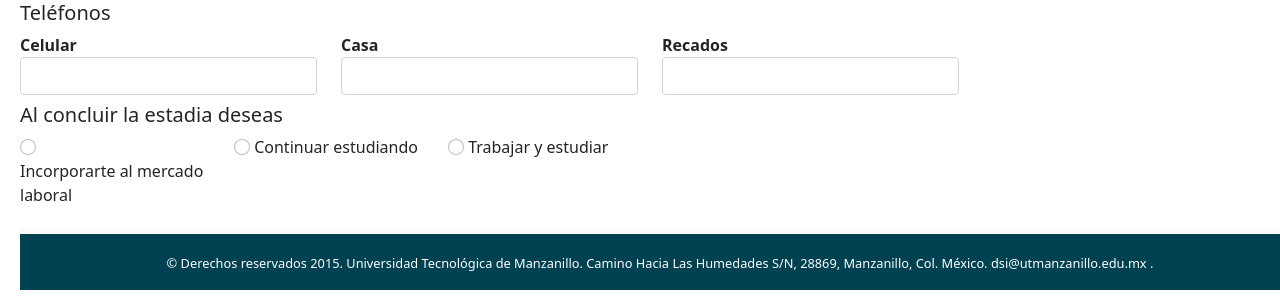
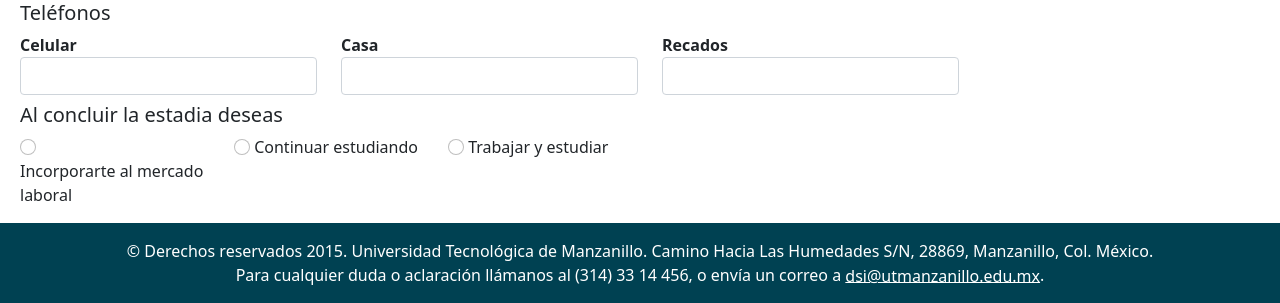
Before and after one commit to WilliamRVazquez/hectorSiiutem, a PHP site: page /estadias.php in a window 1280 px wide. Shown: the part 531-834 px from the top of the page. Run offline with PHP 8.4, Linux system fonts and the light colour scheme.

Commit message:
Se arregló el footer

```diff
--- a/estadias.php
+++ b/estadias.php
@@ -1,7 +1,6 @@
 <?php include("resources/views/header.php")?>
 
 <div  class="my-5" style="margin-left: 20px;">
-    <div>
         <div>
             <h3>
                 Datos antes de las estadias
--- a/resources/views/footer.php
+++ b/resources/views/footer.php
@@ -1,15 +1,27 @@
- <footer class="bg-light text-center text-lg-start" style="position: absolute; bottom: 0; width: 100%; height: 40px; bottom: 0em;  clear: both; padding-top: 0.3em;">
+<footer class="py-3 text-white text-lg-start" style="background-color: #004152; position:absolute; bottom: 0; width: 100%;">
    <!-- Copyright -->
+   <div class="container">
+      <nav class="row ">
+         <span class="col text-center text-reset">
+         © Derechos reservados 2015. Universidad Tecnológica de Manzanillo. Camino Hacia Las Humedades S/N, 28869, Manzanillo, Col. México.
+         </span>
+      </nav>
+      <nav class="row">
+         <span class="col text-center text-reset">
+         Para cualquier duda o aclaración llámanos al (314) 33 14 456, o envía un correo a <a class="text-dark" href="mailto:dsi@utmanzanillo.edu.mx" style="color: white !important; font-size: 0.8me;  padding-top: 0.3em;">dsi@utmanzanillo.edu.mx</a>.
+         </span>
+      </nav>
+   </div>
+
+   <!--
    <div class="text-center p-3"  style="background: #004152;">
       <span style="color: white !important; font-size: 0.8em;  padding-top: 0.3em;">
       © Derechos reservados 2015. Universidad Tecnológica de Manzanillo. Camino Hacia Las Humedades S/N, 28869, Manzanillo, Col. México.
       </span>
       <span style="color: white !important; font-size: 0.8em;  padding-top: 0.3em;>
-       Para cualquier duda o aclaración llámanos al (314) 33 14 456, o envía un correo a
-       <a class="text-dark" href="mailto:dsi@utmanzanillo.edu.mx" style="color: white !important; font-size: 0.8me;  padding-top: 0.3em;">dsi@utmanzanillo.edu.mx</a>
-       .
+      Para cualquier duda o aclaración llámanos al (314) 33 14 456, o envía un correo a <a class="text-dark" href="mailto:dsi@utmanzanillo.edu.mx" style="color: white !important; font-size: 0.8me;  padding-top: 0.3em;">dsi@utmanzanillo.edu.mx</a>.
       </span>
-       </div>
+   </div>-->
 </footer>
 
 <script src="https://code.jquery.com/jquery-3.6.0.slim.min.js" integrity="sha256-u7e5khyithlIdTpu22PHhENmPcRdFiHRjhAuHcs05RI=" crossorigin="anonymous"></script>
--- a/resources/views/header.php
+++ b/resources/views/header.php
@@ -7,7 +7,7 @@
     <link rel="stylesheet" href="/resources/css/bootstrap.min.css">
     <title>SIIUTeM</title>
 </head>
-<body style="margin: 0; margin-bottom: 40px;">
+<body style="position:relative; min-height:100vh; padding-bottom: 3em;">
     <header>
         <nav class="navbar navbar-expand-lg navbar-light" style="background-color: #004152;">
             <div class="container-fluid">
```
Lines whose indentation alone changed are shown as unchanged.
